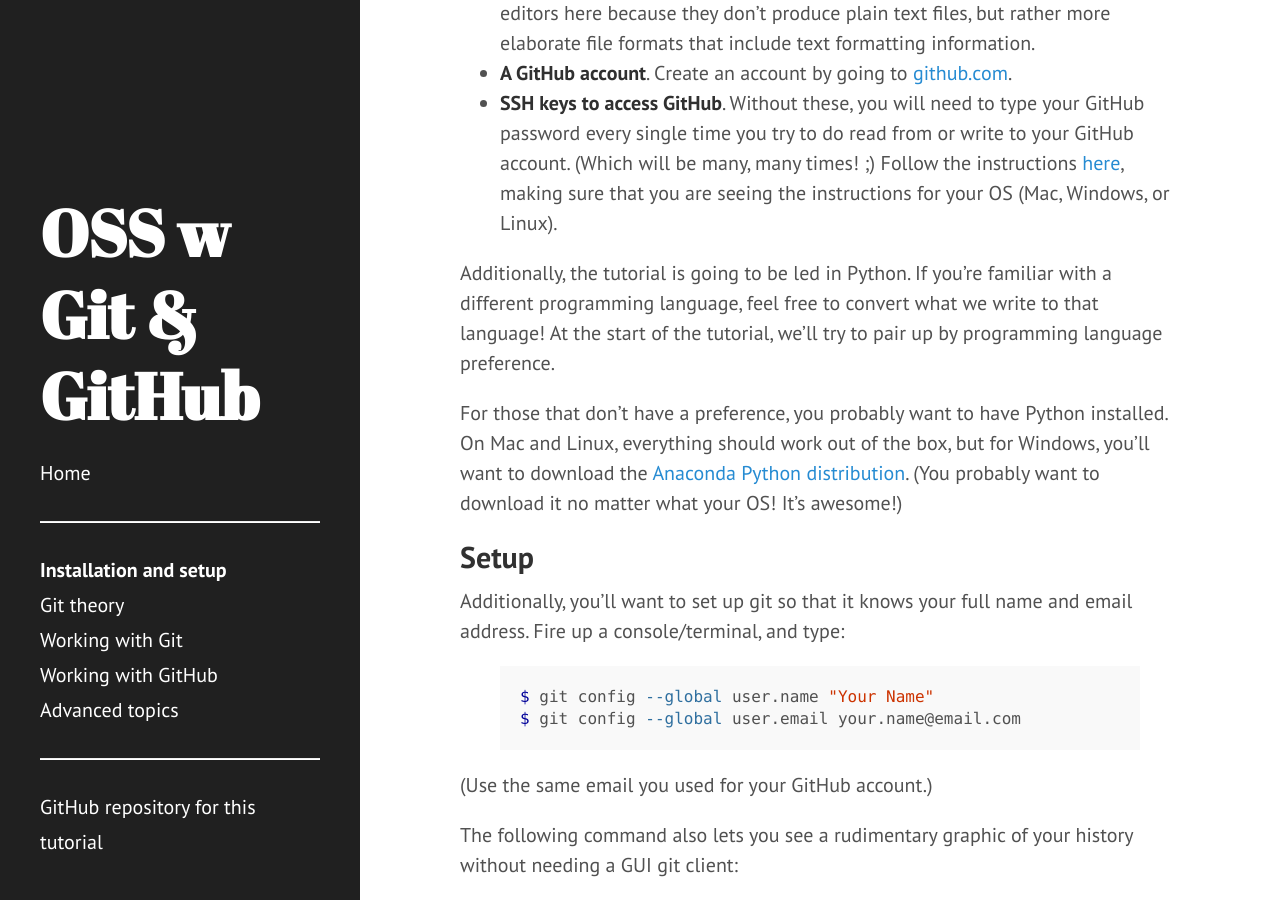
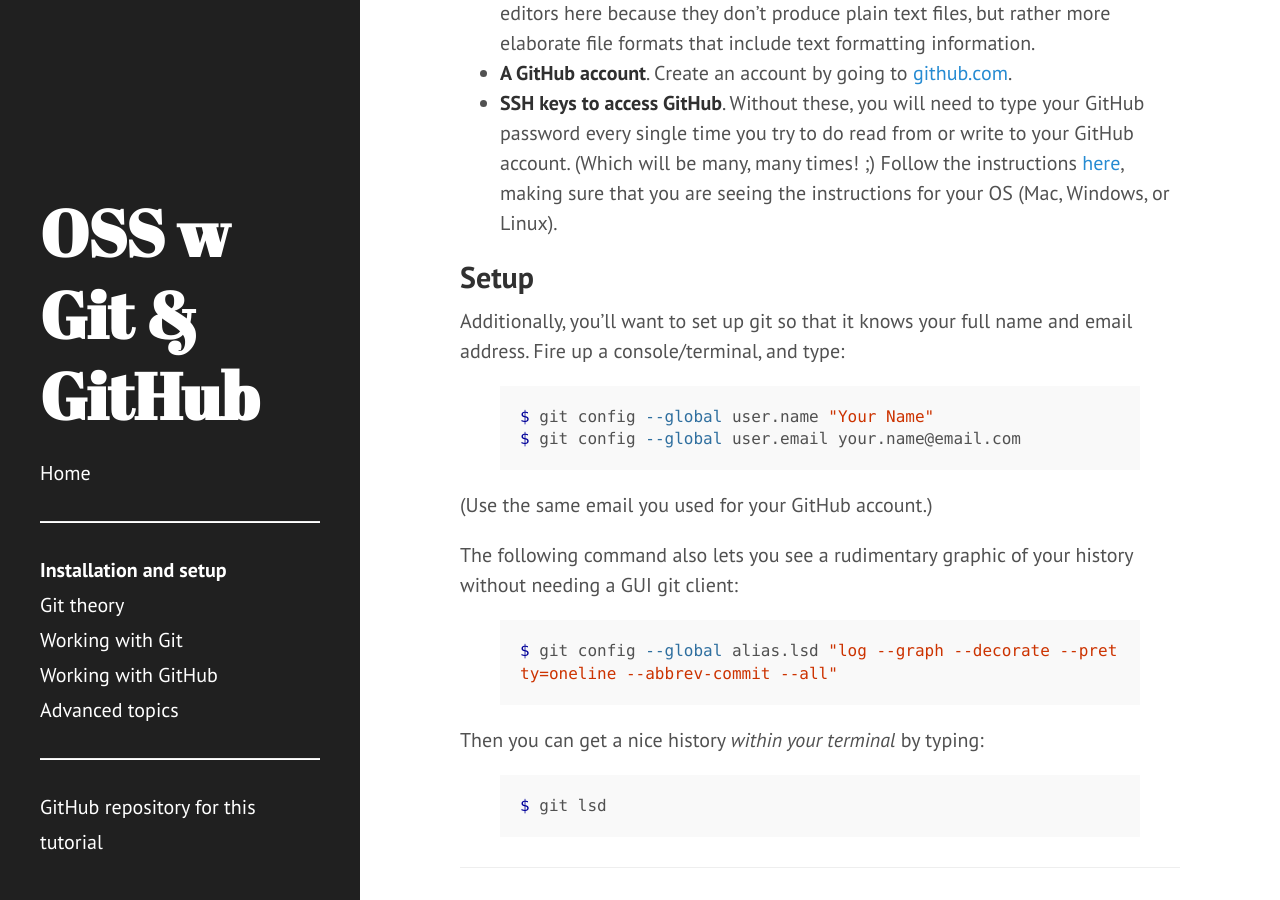
Before and after one commit to jni/git-tutorial, a Jekyll site: the page built from 0-installation.md, in a window 1280 px wide and 900 px high, scrolled down 462 px. Built offline with Jekyll 4.4.1, drawn with Linux system fonts in a browser that asks for light colours.

Commit message:
Remove Python requirement from installation instructions

```diff
--- a/0-installation.md
+++ b/0-installation.md
@@ -29,16 +29,6 @@ To work with this tutorial, you're going to need a few things:
   [here](https://help.github.com/articles/generating-ssh-keys/), making sure
   that you are seeing the instructions for your OS (Mac, Windows, or Linux).
 
-Additionally, the tutorial is going to be led in Python. If you're familiar
-with a different programming language, feel free to convert what we write to
-that language! At the start of the tutorial, we'll try to pair up by
-programming language preference.
-
-For those that don't have a preference, you probably want to have Python
-installed. On Mac and Linux, everything should work out of the box, but for
-Windows, you'll want to download the
-[Anaconda Python distribution](http://continuum.io/downloads). (You probably
-want to download it no matter what your OS! It's awesome!)
 
 ## Setup
 
```
